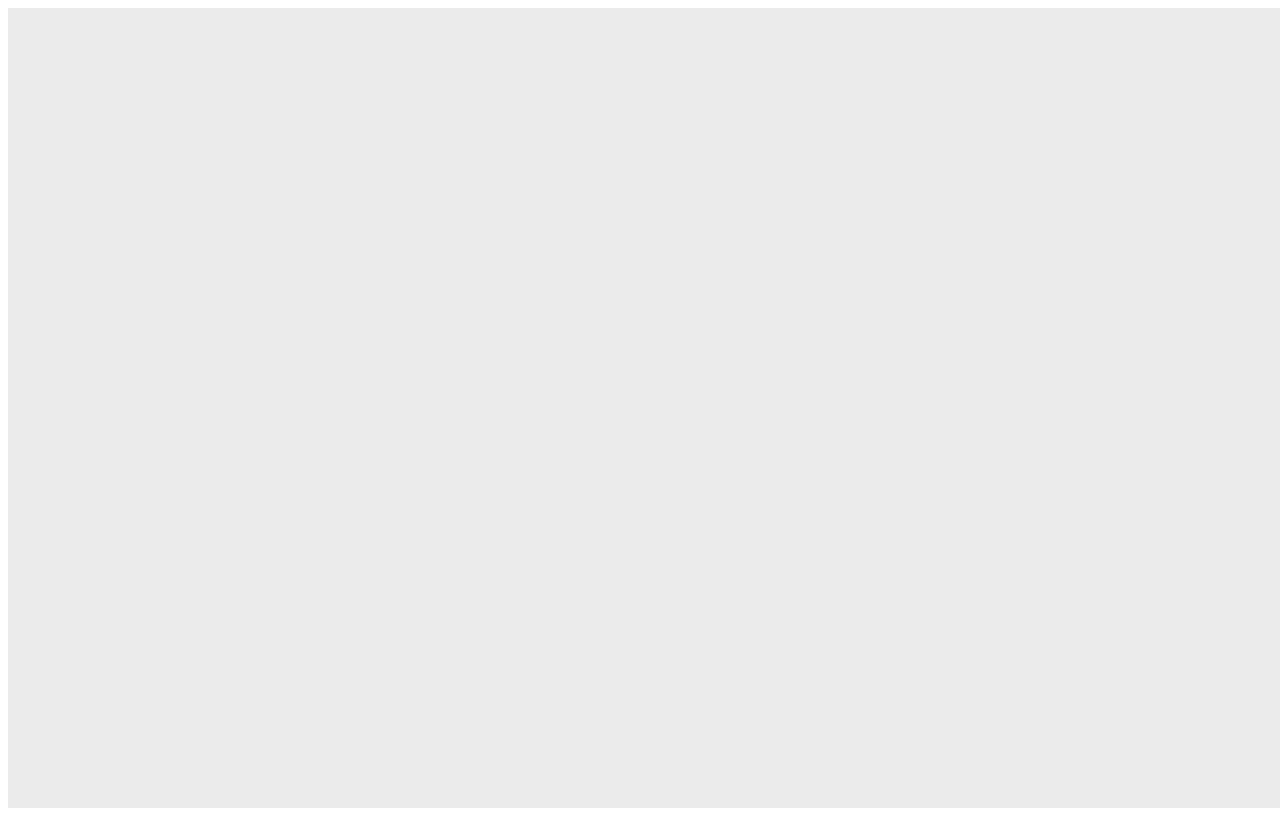
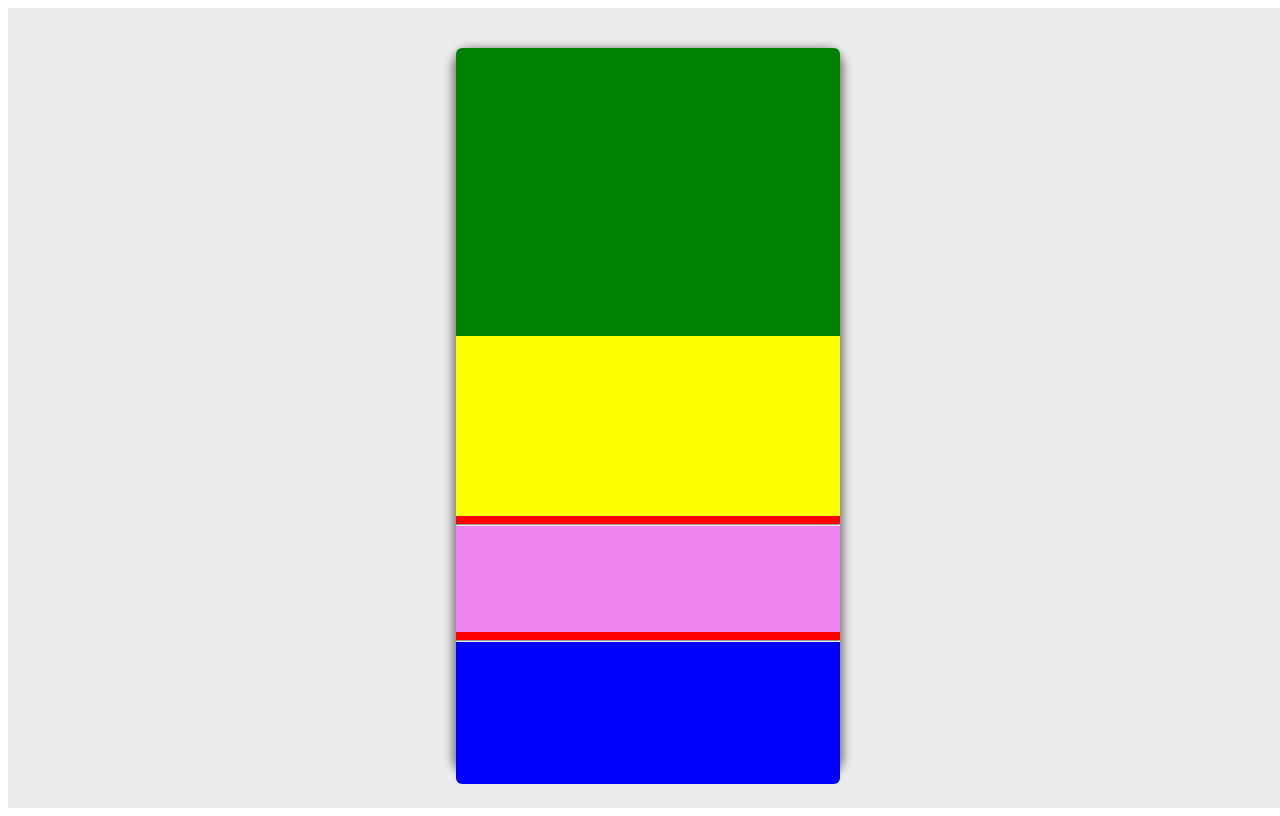
Before and after one commit to Thandekaportiap/My_Card_Example, a React (Vite) app: page / in a window 1280 px wide. Built offline with nearby package versions, Linux system fonts and the light colour scheme.

Commit message:
new component

```diff
--- a/src/App.jsx
+++ b/src/App.jsx
@@ -1,6 +1,7 @@
 import { useState } from 'react'
-import reactLogo from './assets/react.svg'
-import viteLogo from '/vite.svg'
+import MainDiv from './components/mainDiv'
+
+
 import './App.css'
 
 function App() {
@@ -8,7 +9,7 @@ function App() {
 
   return (
     <>
-
+    <MainDiv />
     </>
   )
 }
--- /dev/null
+++ b/src/components/mainDiv.jsx
@@ -0,0 +1,41 @@
+import React from "react";
+
+const mainDiv = () =>{
+    return(
+        <>
+        <div style={{
+        width:"30%",
+        height: "90vh",
+        background: "red",
+        borderRadius: "15px",
+        boxShadow: "0 4px 8px 4px grey"
+      }}>
+        <div style={{
+             width:"100%",
+             height: "40%",
+             background: "green",
+             borderRadius: "6px 6px 0 0",
+        }}></div>
+        <div style={{
+           width:"100%",
+           height: "25%",
+           background: "yellow",
+        }}></div>
+        <div style={{
+           width:"100%",
+           height: "15%",
+           background: "violet",
+        }}><hr/></div>
+        <div style={{
+           width:"100%",
+           height: "20%",
+           background: "blue",
+           borderRadius: "0 0 6px 6px",
+        }}><hr/>
+        </div>
+      </div>
+        </>
+    )
+}
+
+export default mainDiv
--- a/src/index.css
+++ b/src/index.css
@@ -1,5 +1,11 @@
 #root {
+  margin: 0%;
+  padding: 0%;
+  box-sizing: border-box;
   background: rgba(128, 128, 128, 0.158);
   width: 100vw;
   height: 100vh;
+  display: flex;
+  align-items: center;
+  justify-content: center;
 }
```
Also changed, not shown: src/assets/img.webp (added).
